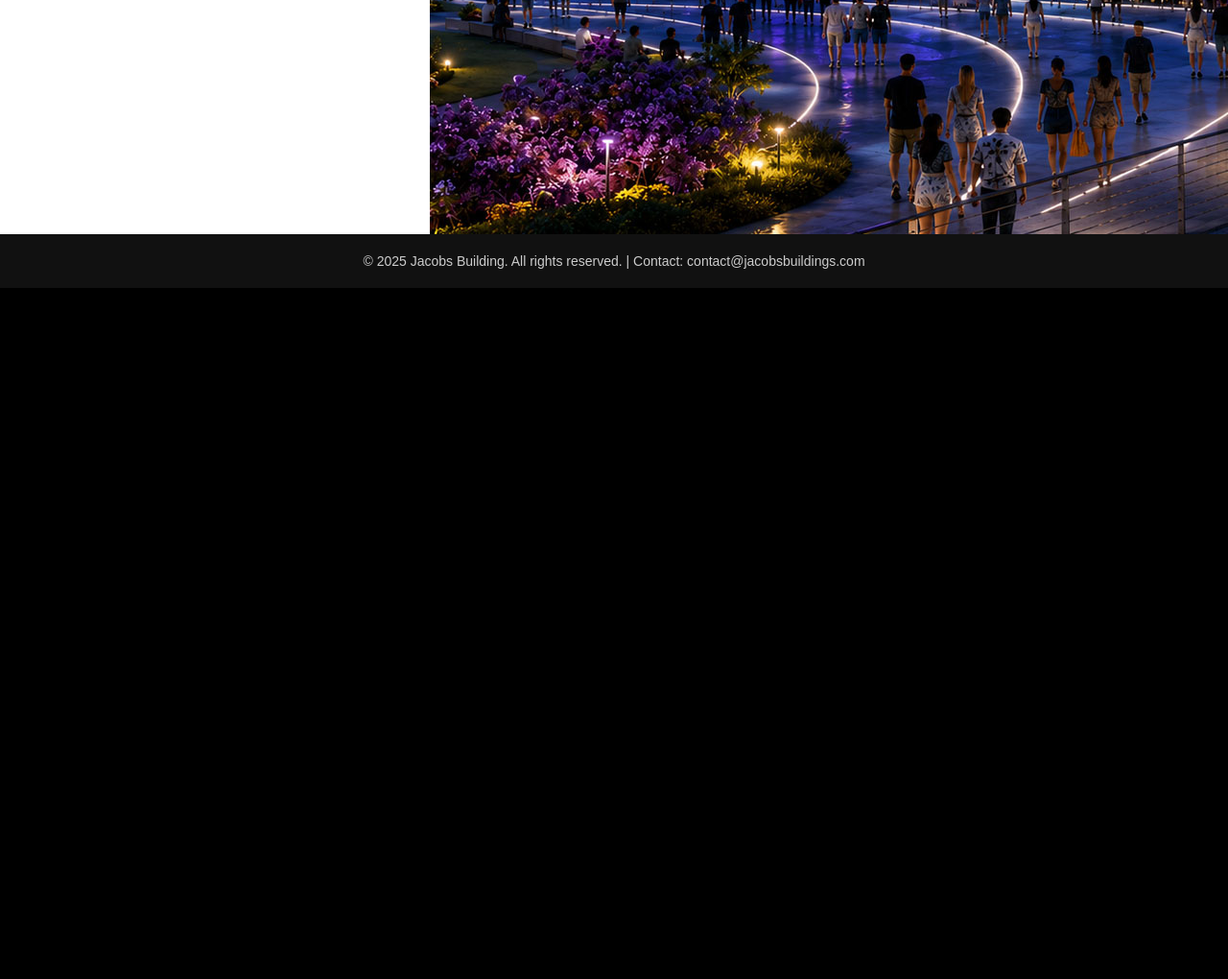
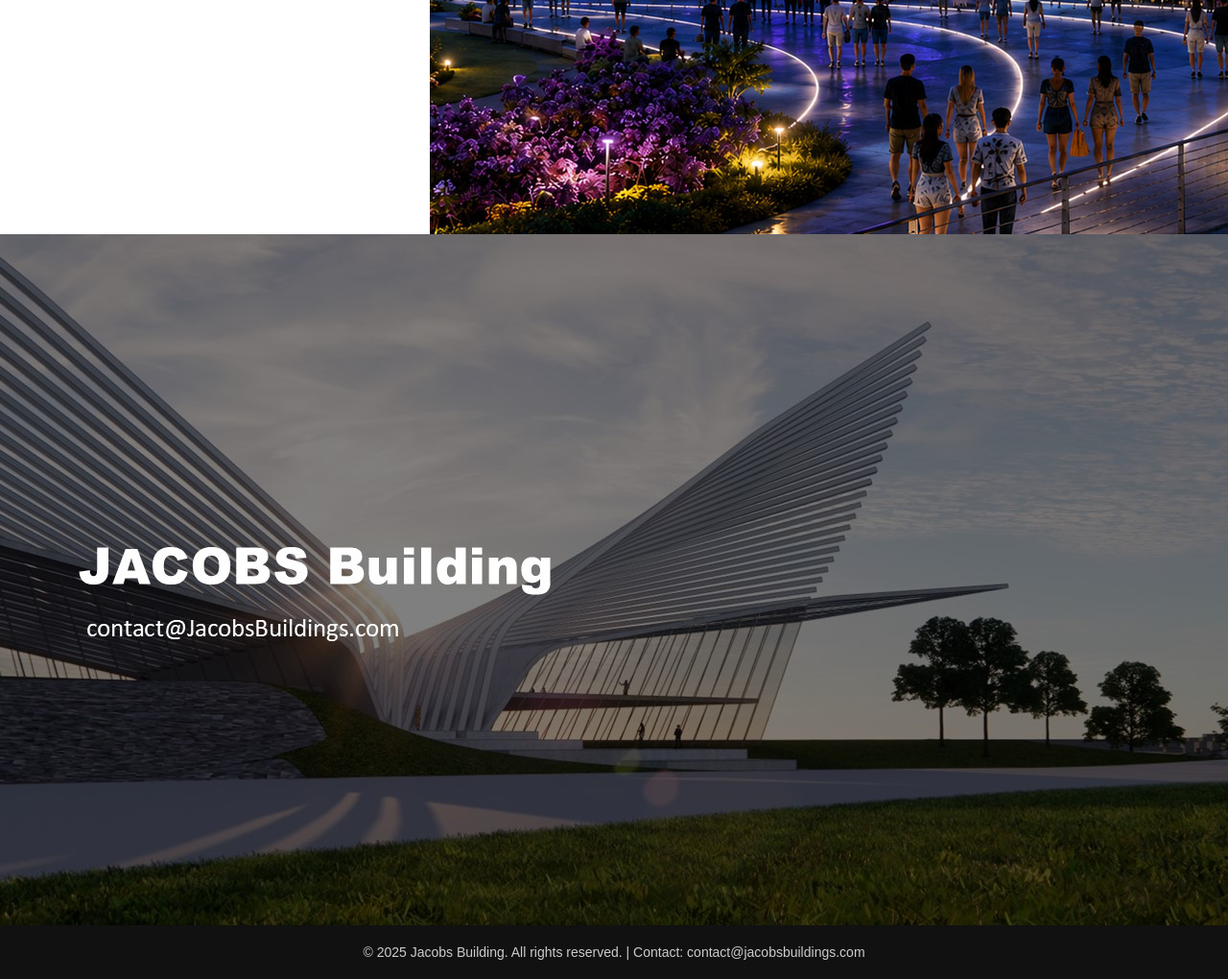
Before and after one commit to azureyu6/JACOBSBUILDINGS, a plain HTML site: page index.html in a window 1280 px wide. Shown: the part 7040-8060 px from the top of the page at 96% size. Before the commit the page ends 7340 px from the top, so only its background shows below. Drawn offline with Linux system fonts and the light colour scheme.

Commit message:
Add image for Project 11 in index.html

```diff
--- a/index.html
+++ b/index.html
@@ -58,6 +58,7 @@
         <img src="PPT08.JPG" alt="Project 8">
         <img src="PPT09.JPG" alt="Project 9">
         <img src="PPT10.JPG" alt="Project 10">
+        <img src="PPT11.JPG" alt="Project 11">
     </div>
     <div class="footer">
         © 2025 Jacobs Building. All rights reserved. | Contact: contact@jacobsbuildings.com
```
